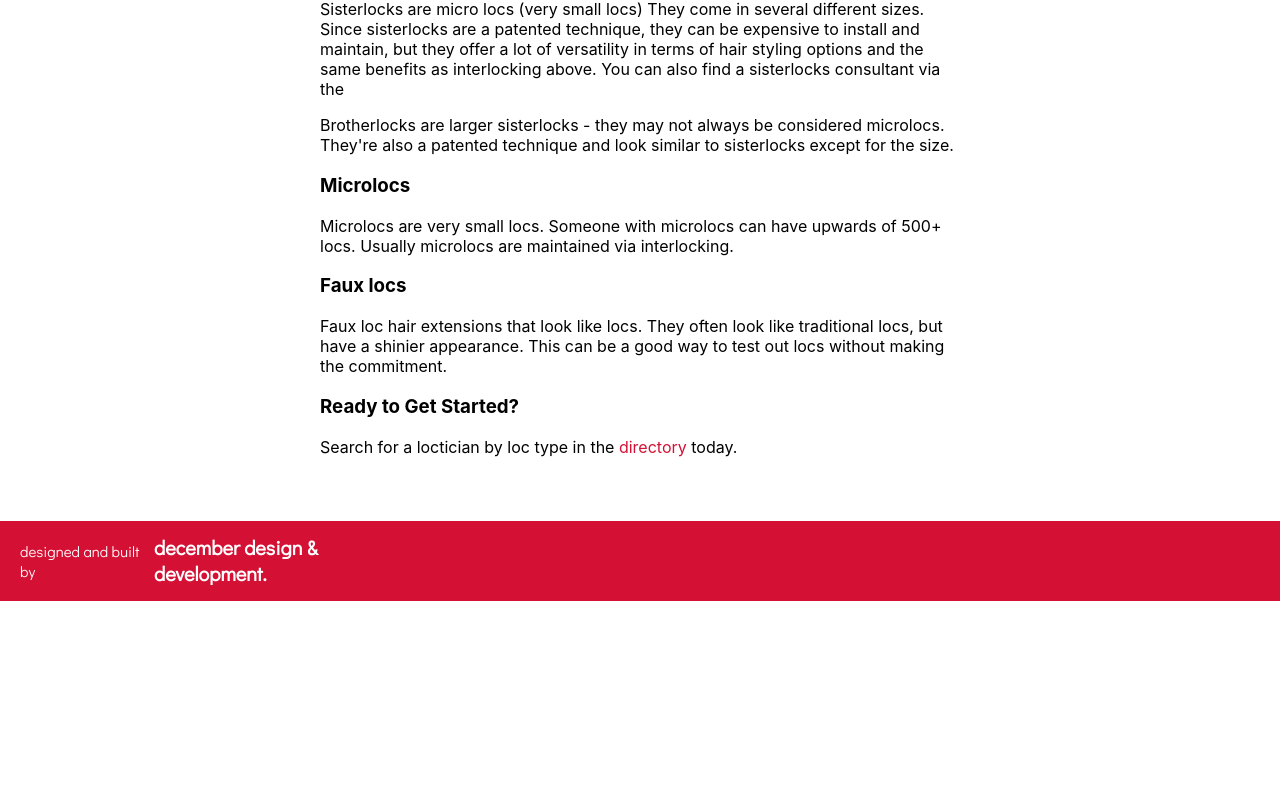
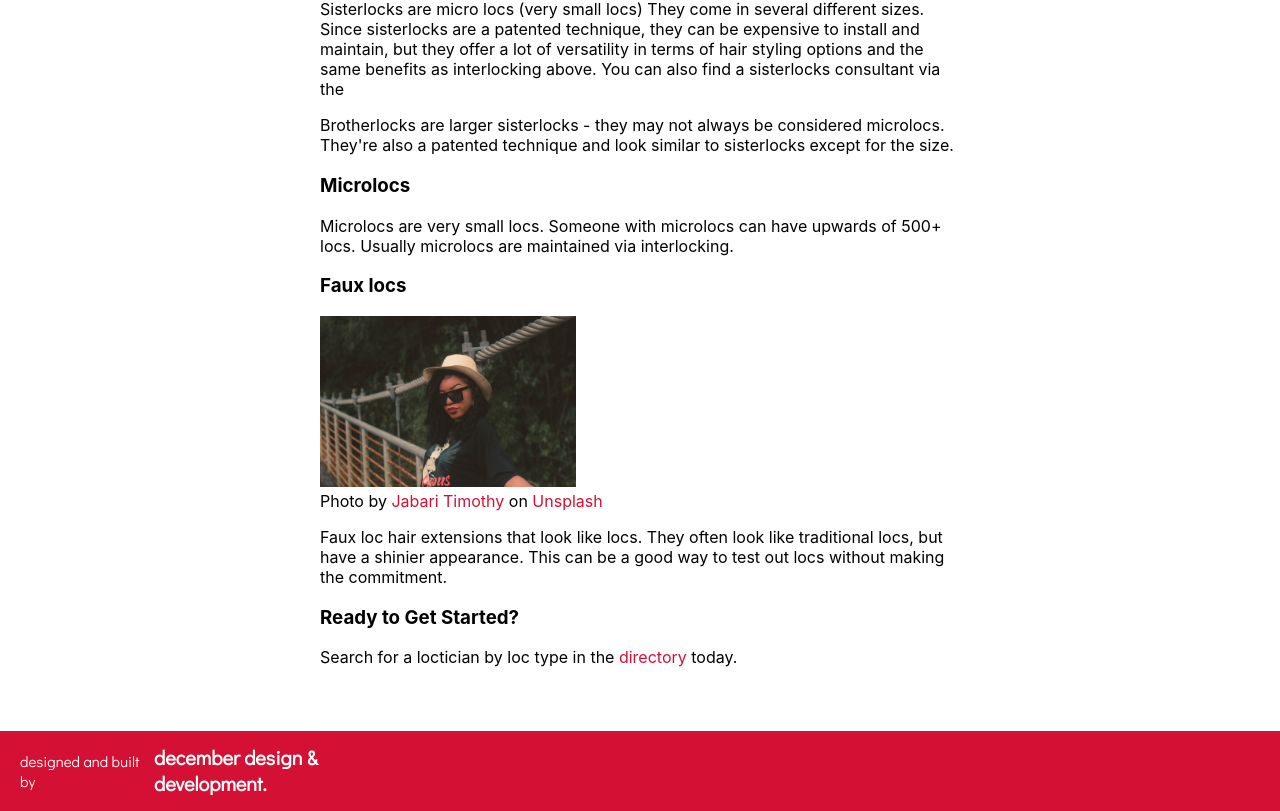
Before and after one commit to garnetred/loc-collective, a React (Create React App) app: page /styles in a window 1280 px wide. Shown: the part 1137-1948 px from the top of the page. Before the commit the page ends 1738 px from the top, so only its background shows below. Built offline with nearby package versions, Linux system fonts and the light colour scheme.

Commit message:
Add photo for faux locs

```diff
--- a/src/Components/Styles/Styles.js
+++ b/src/Components/Styles/Styles.js
@@ -11,7 +11,7 @@ const Styles = () => {
         <img
           className="style-image"
           src="/images/locs.jpeg"
-          alt="An example of sisterlocks."
+          alt="An example of traditional locs."
         ></img>
         <figcaption>
           Photo by{' '}
@@ -99,6 +99,26 @@ const Styles = () => {
       </section>
       <h3 className="style-header">Faux locs</h3>
       <section className="style-info">
+        <figure className="style-figure">
+          <img
+            className="style-image"
+            src="/images/faux-locs.jpeg"
+            alt="An example of faux locs."
+          ></img>
+          <figcaption>
+            Photo by{' '}
+            <a href="https://unsplash.com/@jabarib" className="style-link">
+              Jabari Timothy
+            </a>{' '}
+            on{' '}
+            <a
+              href="https://unsplash.com/photos/woman-in-black-shirt-wearing-white-cowboy-hat-and-sunglasses-UyEgIEfLen8"
+              className="style-link"
+            >
+              Unsplash
+            </a>
+          </figcaption>
+        </figure>
         <p className="style-paragraph">
           Faux loc hair extensions that look like locs. They often look like
           traditional locs, but have a shinier appearance. This can be a good
```
Also changed, not shown: public/images/faux-locs.jpeg (added), public/images/jabari-timothy-c9GxZcR07j8-unsplash.jpeg (added).
